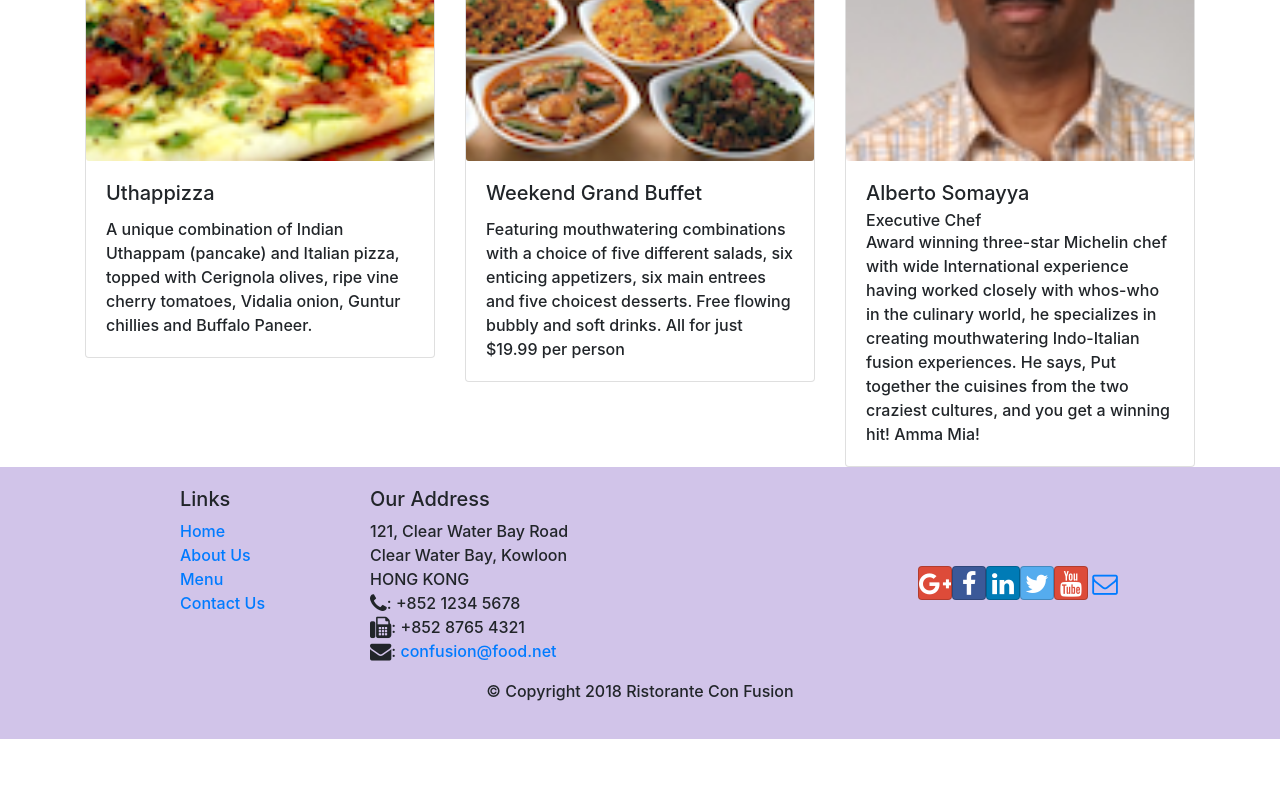
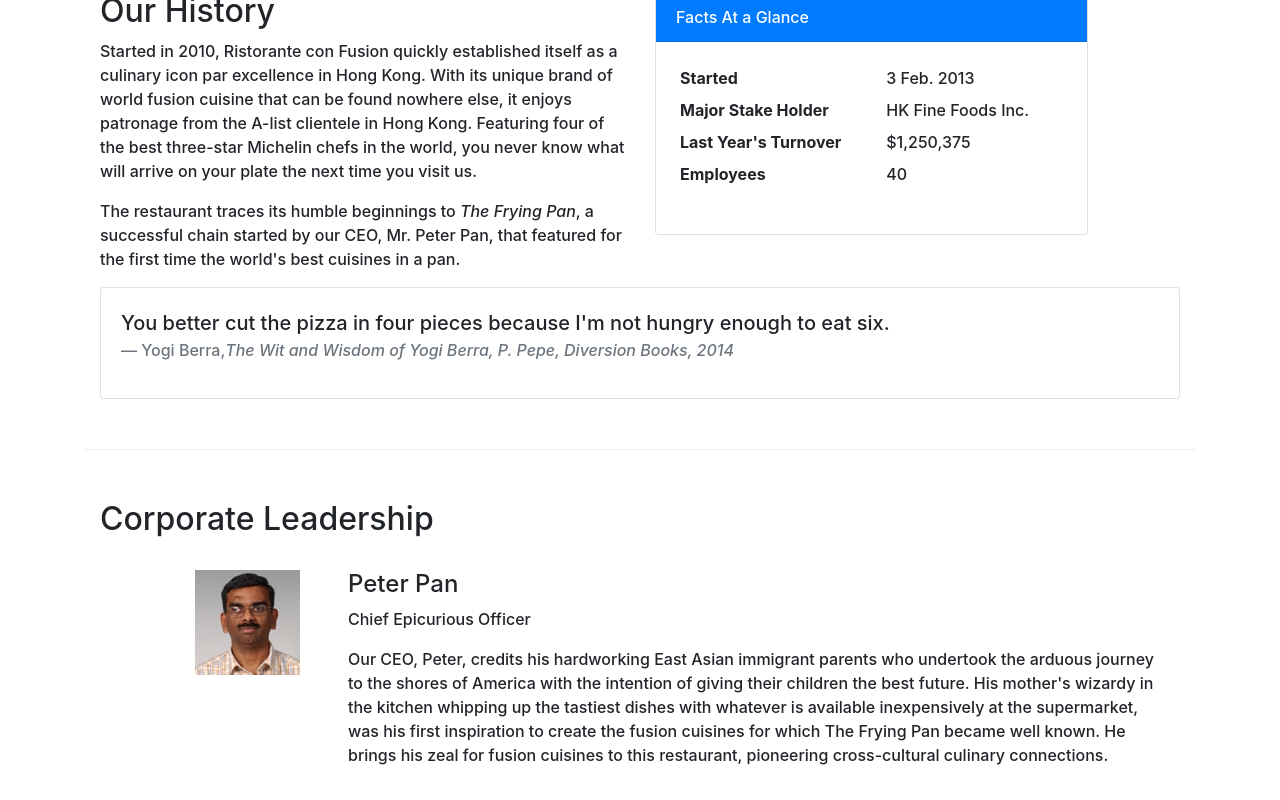
Before and after one commit to adarshRaj7/confusionReact, a React (Create React App) app: page /aboutus in a window 1280 px wide. Before the commit this address led to /home. Shown: the part 480-1280 px from the top of the page. Before the commit the page ends 1219 px from the top, so only its background shows below. Built offline with nearby package versions, Linux system fonts and the light colour scheme.

Commit message:
About us updated

```diff
--- /dev/null
+++ b/src/components/AboutComponent.js
@@ -0,0 +1,110 @@
+import React from 'react';
+import { Breadcrumb, BreadcrumbItem, Card, CardBody, CardHeader, Media } from 'reactstrap';
+import { Link } from 'react-router-dom';
+
+function RenderLeader({leader})
+{
+    console.log(leader.name);
+    return (
+        <div className='col-12 mt-4'>
+            <Media list>
+                <Media tag="li">
+                     <Media left middle  >
+                        <Media
+                           object
+                           src={leader.image}
+                           alt={leader.name}
+                           />
+                     </Media>
+                     <Media body className="ml-5">
+                        <Media heading>{leader.name}</Media>
+                        <p>{leader.designation}</p>
+                        <p className='mt-2'>
+                            {leader.description}
+                        </p>
+                     </Media>
+                </Media>
+            </Media>
+            {/* <Media list>{leader.name}</Media> */}
+
+        </div>
+    );
+}
+
+function About(props) {
+
+    const leaders = props.leaders.map((leader) => {
+        return (
+            // {this:RenderLeader leader={leader}}
+            <div>
+                <RenderLeader leader={leader}></RenderLeader>
+            </div>// <p>{leader.name }</p>
+            // <p>Leader {leader.name}</p>
+        );
+    });
+
+    return(
+        <div className="container">
+            <div className="row">
+                <Breadcrumb>
+                    <BreadcrumbItem><Link to="/home">Home</Link></BreadcrumbItem>
+                    <BreadcrumbItem active>About Us</BreadcrumbItem>
+                </Breadcrumb>
+                <div className="col-12">
+                    <h3>About Us</h3>
+                    <hr />
+                </div>
+            </div>
+            <div className="row row-content">
+                <div className="col-12 col-md-6">
+                    <h2>Our History</h2>
+                    <p>Started in 2010, Ristorante con Fusion quickly established itself as a culinary icon par excellence in Hong Kong. With its unique brand of world fusion cuisine that can be found nowhere else, it enjoys patronage from the A-list clientele in Hong Kong.  Featuring four of the best three-star Michelin chefs in the world, you never know what will arrive on your plate the next time you visit us.</p>
+                    <p>The restaurant traces its humble beginnings to <em>The Frying Pan</em>, a successful chain started by our CEO, Mr. Peter Pan, that featured for the first time the world's best cuisines in a pan.</p>
+                </div>
+                <div className="col-12 col-md-5">
+                    <Card>
+                        <CardHeader className="bg-primary text-white">Facts At a Glance</CardHeader>
+                        <CardBody>
+                            <dl className="row p-1">
+                                <dt className="col-6">Started</dt>
+                                <dd className="col-6">3 Feb. 2013</dd>
+                                <dt className="col-6">Major Stake Holder</dt>
+                                <dd className="col-6">HK Fine Foods Inc.</dd>
+                                <dt className="col-6">Last Year's Turnover</dt>
+                                <dd className="col-6">$1,250,375</dd>
+                                <dt className="col-6">Employees</dt>
+                                <dd className="col-6">40</dd>
+                            </dl>
+                        </CardBody>
+                    </Card>
+                </div>
+                <div className="col-12">
+                    <Card>
+                        <CardBody className="bg-faded">
+                            <blockquote className="blockquote">
+                                <p className="mb-0">You better cut the pizza in four pieces because
+                                    I'm not hungry enough to eat six.</p>
+                                <footer className="blockquote-footer">Yogi Berra,
+                                <cite title="Source Title">The Wit and Wisdom of Yogi Berra,
+                                    P. Pepe, Diversion Books, 2014</cite>
+                                </footer>
+                            </blockquote>
+                        </CardBody>
+                    </Card>
+                </div>
+            </div>
+            <div className="row row-content">
+                <div className="col-12">
+                    <h2>Corporate Leadership</h2>
+                </div>
+                <div className="col-12">
+                    <Media list>
+                        {leaders}
+                    </Media>
+                </div>
+            </div>
+        </div>
+    );
+}
+
+export default About;
--- a/src/components/DishDetailComponent.js
+++ b/src/components/DishDetailComponent.js
@@ -46,7 +46,7 @@ import {Link} from 'react-router-dom';
     {
             return (
                 // <div>{cmmts}</div>
-                <div className="col-12 col-md-5 m-1">
+                <div className="col-12 m-1">
                     <ul className="list-unstyled">
                         {comments.map((comment)=>{
                             return (
--- a/src/components/MainComponent.js
+++ b/src/components/MainComponent.js
@@ -10,6 +10,7 @@ import Header from './HeaderComponent';
 import Footer from './FooterComponent';
 import {Switch, Route, Redirect} from 'react-router-dom';
 import Contact from './ContactComponent';
+import About from './AboutComponent';
 
 class Main extends Component {
 
@@ -54,6 +55,7 @@ constructor(props)
           <Route exact path="/menu" component={()=><Menu dishes={this.state.dishes}/>}></Route>
           <Route path="/menu/:dishId" component={DishWithId}></Route>
           <Route exact path='/contactus' component={Contact}></Route>
+          <Route exact path='/aboutus' component={()=><About leaders={this.state.leaders}></About>}></Route>
           <Redirect to="/home"></Redirect>
         </Switch>
         <Footer/>
--- a/src/components/MenuComponent.js
+++ b/src/components/MenuComponent.js
@@ -2,13 +2,13 @@ import React from "react";
 import { Card, CardImg, CardImgOverlay, CardText, CardBody, CardTitle, Breadcrumb, BreadcrumbItem } from "reactstrap";
 import {Link} from 'react-router-dom';
 
-    function RenderMenuItem({dish, onClick}){
+    function RenderMenuItem({dish}){
         return(
             <Card>
             <Link to= {`/menu/${dish.id}`}>
                 <CardImg width="100%" src={dish.image} alt={dish.name}></CardImg>
                     <CardImgOverlay>
-                        <CardTitle><h4>{dish.name}</h4></CardTitle>
+                        <CardTitle>{dish.name}</CardTitle>
                 </CardImgOverlay>
             </Link>
             </Card>
```
